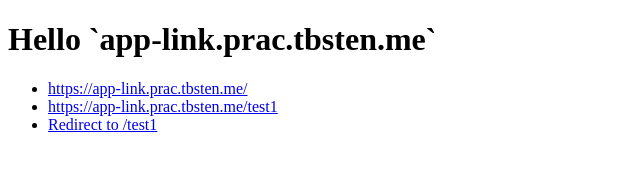
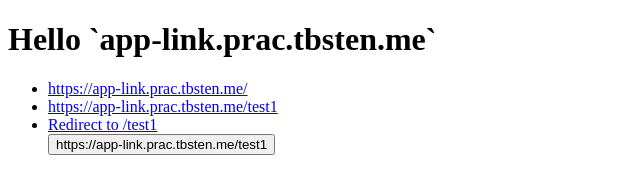
Before and after one commit to TBSten/app-link-prac, a website: page web/index.html in a window 1280 px wide. Shown: the whole page, without its empty margins (0-640 px from the left). Drawn offline with Linux system fonts and the light colour scheme.

Commit message:
POST で遷移するボタンを追加

```diff
--- a/web/index.html
+++ b/web/index.html
@@ -30,6 +30,12 @@
                 Redirect to /test1
             </a>
         </li>
+
+        <form action="https://app-link.prac.tbsten.me/test1" method="post">
+            <button type="submit">
+                https://app-link.prac.tbsten.me/test1
+            </button>
+        </form>
     </ul>
 </body>
 
```
